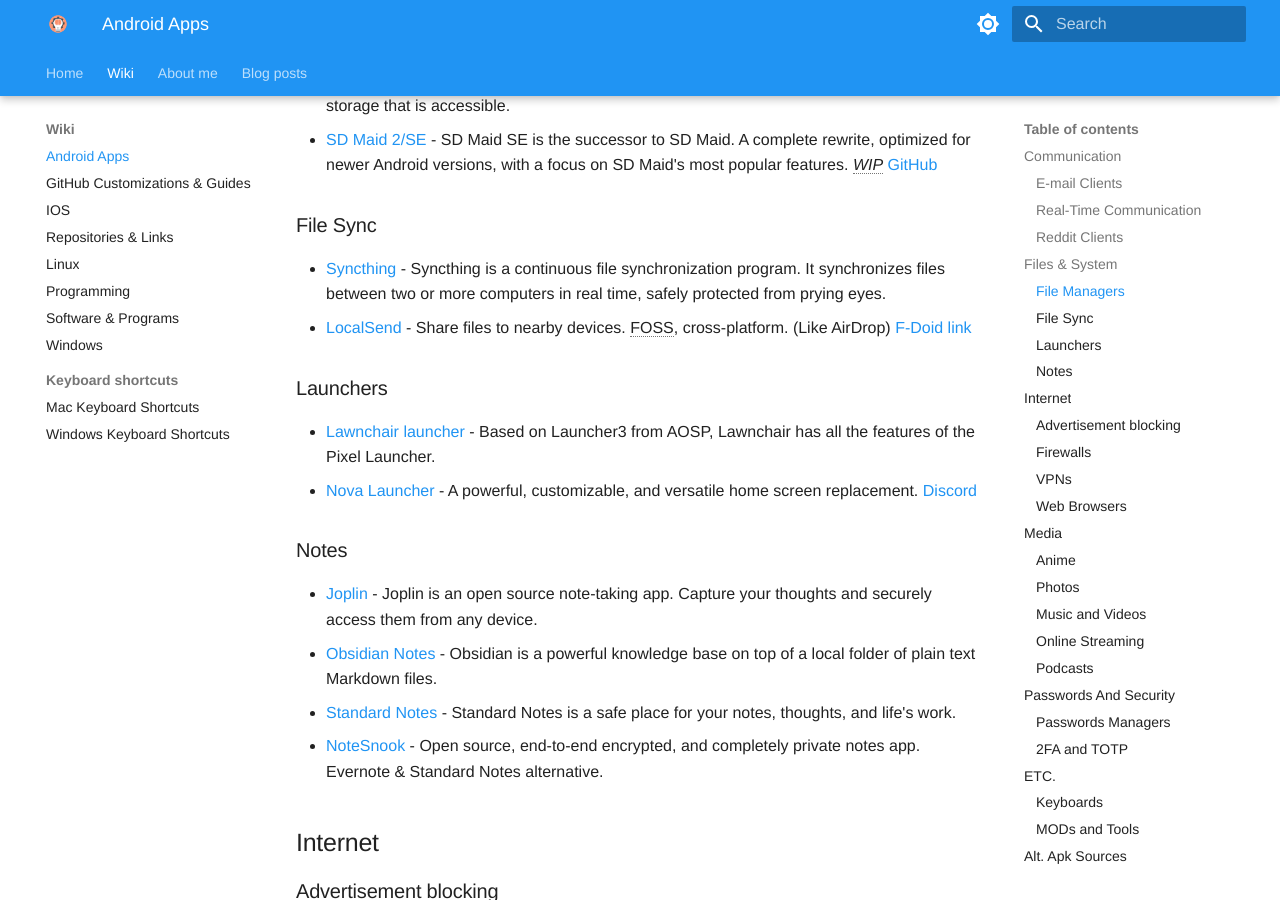
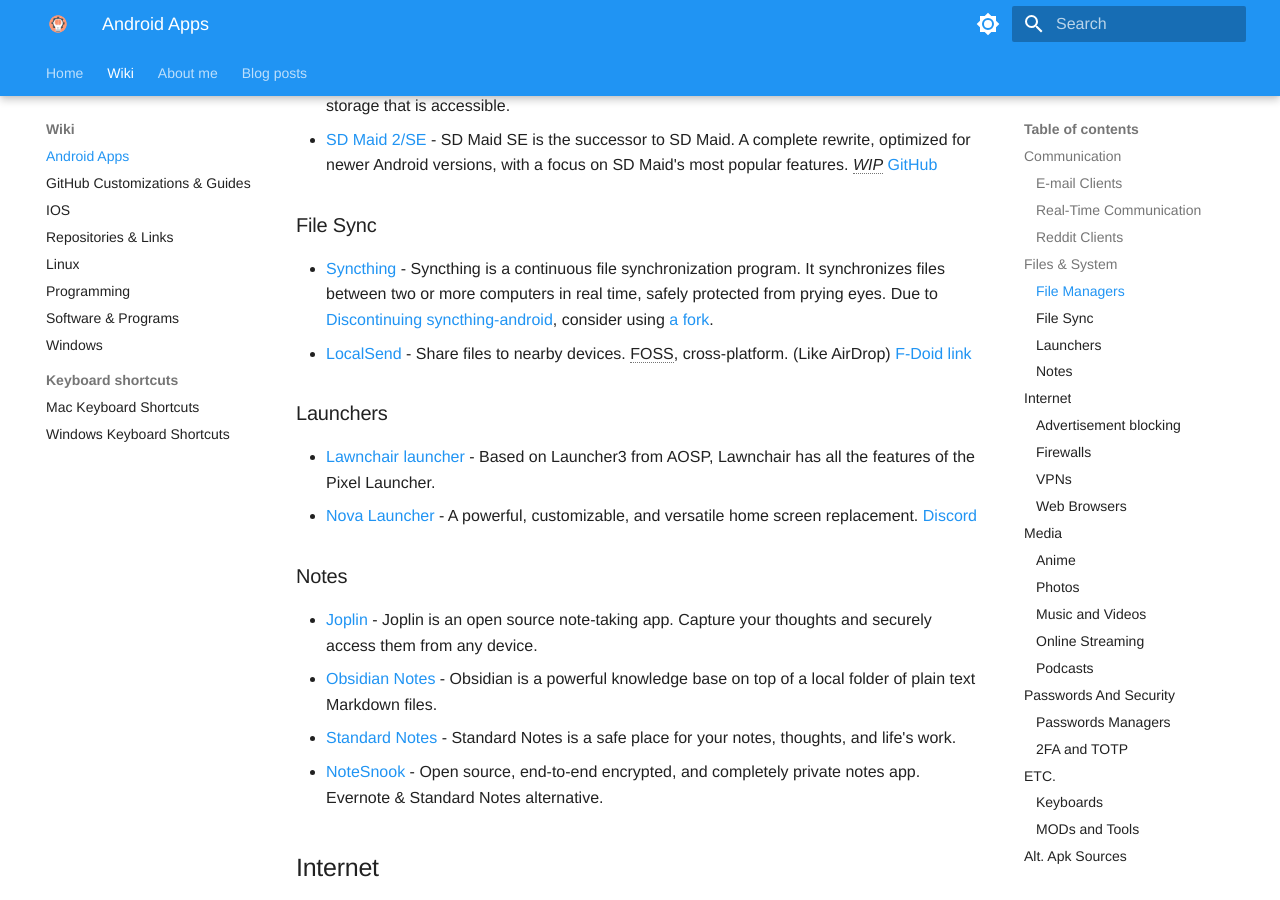
Before and after one commit to ZivSimchoni/Zwiki, an MkDocs documentation site: the page built from docs/Wiki/Android.md, in a window 1280 px wide and 900 px high, scrolled down 998 px. Built offline with MkDocs 1.6.1 and Material for MkDocs 9.7.7, drawn with Linux system fonts in a browser that asks for light colours; some web fonts are replaced.

Commit message:
Add syncthing's fork

```diff
--- a/docs/Wiki/Android.md
+++ b/docs/Wiki/Android.md
@@ -37,6 +37,7 @@
 
 ### File Sync
 -   [Syncthing](https://syncthing.net/downloads/) - Syncthing is a continuous file synchronization program. It synchronizes files between two or more computers in real time, safely protected from prying eyes.
+Due to [Discontinuing syncthing-android](https://forum.syncthing.net/t/discontinuing-syncthing-android/23002/1), consider using [a fork](https://github.com/Catfriend1/syncthing-android).
 - [LocalSend](https://play.google.com/store/apps/details?id=org.localsend.localsend_app) - Share files to nearby devices. FOSS, cross-platform. (Like AirDrop) [F-Doid link](https://f-droid.org/packages/org.localsend.localsend_app/)
 
 ### Launchers
```
